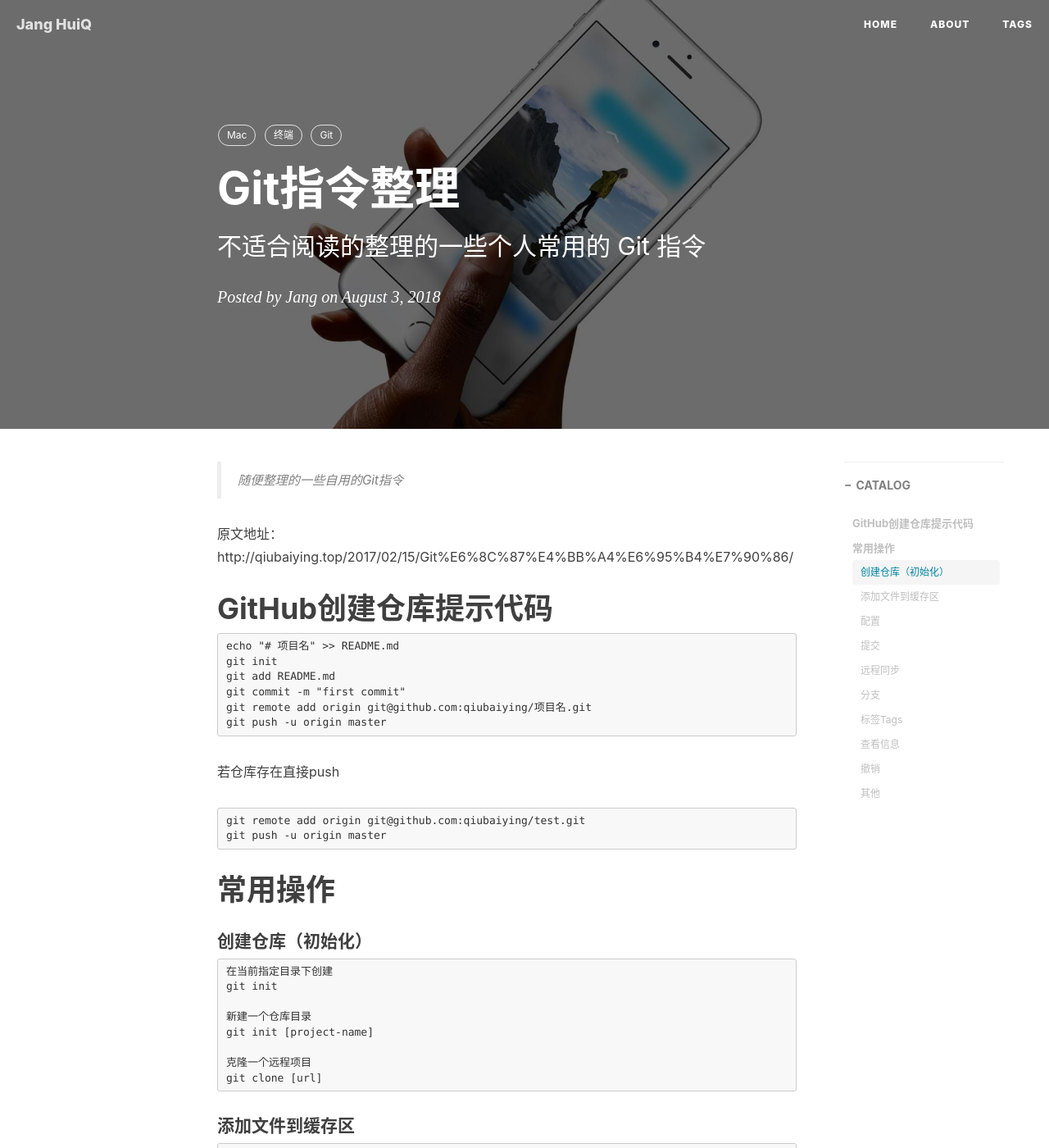
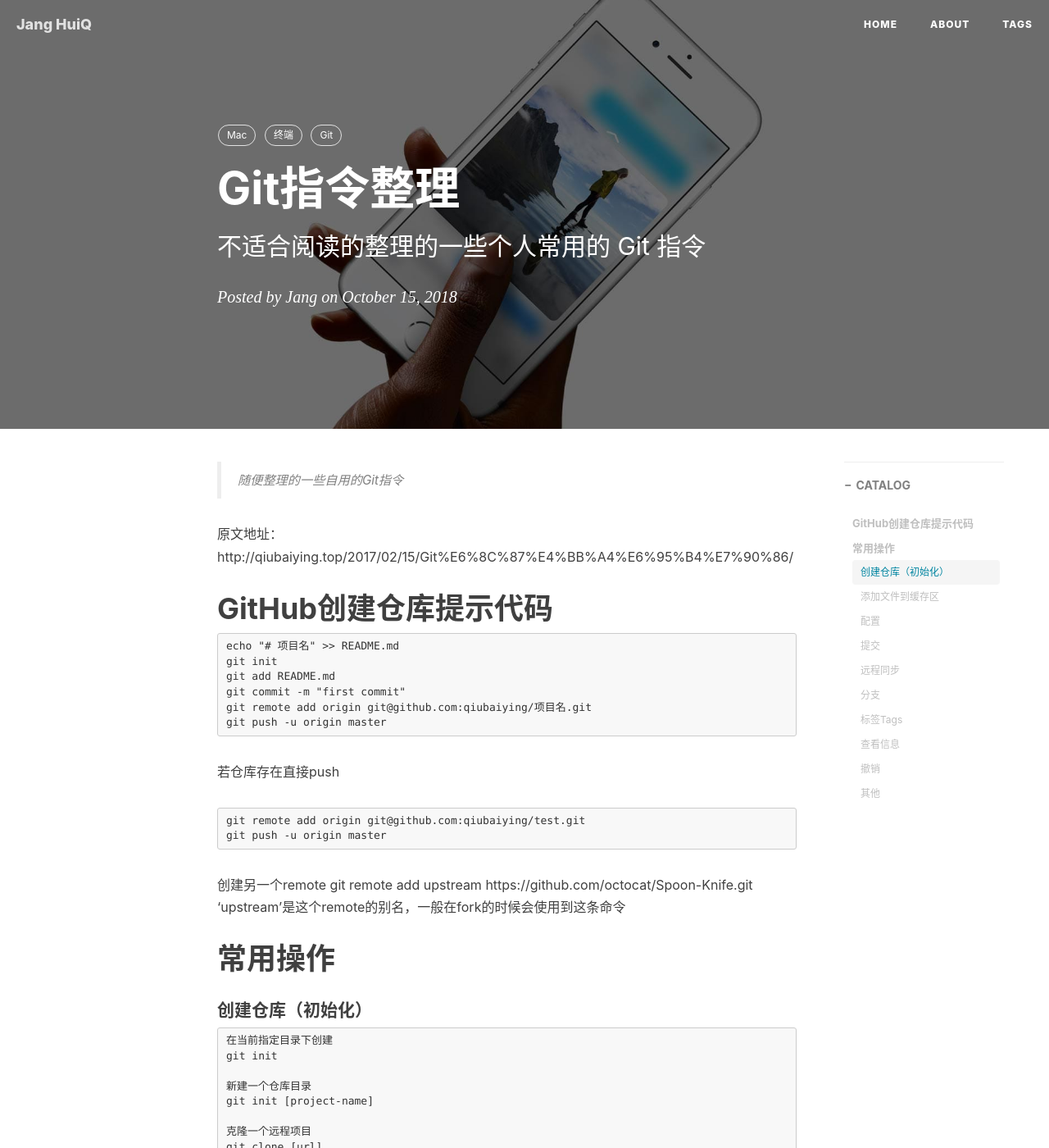
Before and after one commit to jangzc/jangzc.github.io, a Jekyll site: the page built from _posts/2018-08-03-Git指令整理.md, in a window 1280 px wide and 1400 px high. Shown: the whole window at 82% size. Built offline with Jekyll 4.4.1, drawn with Linux system fonts in a browser that asks for light colours; nearby versions of some CDN libraries; comment, search, counter and statistics services are not loaded; some of the changed text lies outside the part shown.

Commit message:
Update 2018-08-03-Git指令整理.md

```diff
--- a/_posts/2018-08-03-Git指令整理.md
+++ b/_posts/2018-08-03-Git指令整理.md
@@ -2,7 +2,7 @@
 layout:     post
 title:      Git指令整理
 subtitle:   不适合阅读的整理的一些个人常用的 Git 指令
-date:       2018-08-03
+date:       2018-10-15
 author:     Jang
 header-img: img/post-bg-ios9-web.jpg
 catalog: true
@@ -30,6 +30,9 @@ tags:
 	git remote add origin git@github.com:qiubaiying/test.git
 	git push -u origin master
 
+创建另一个remote
+	git remote add upstream https://github.com/octocat/Spoon-Knife.git
+	'upstream'是这个remote的别名，一般在fork的时候会使用到这条命令
 
 # 常用操作
 
```
